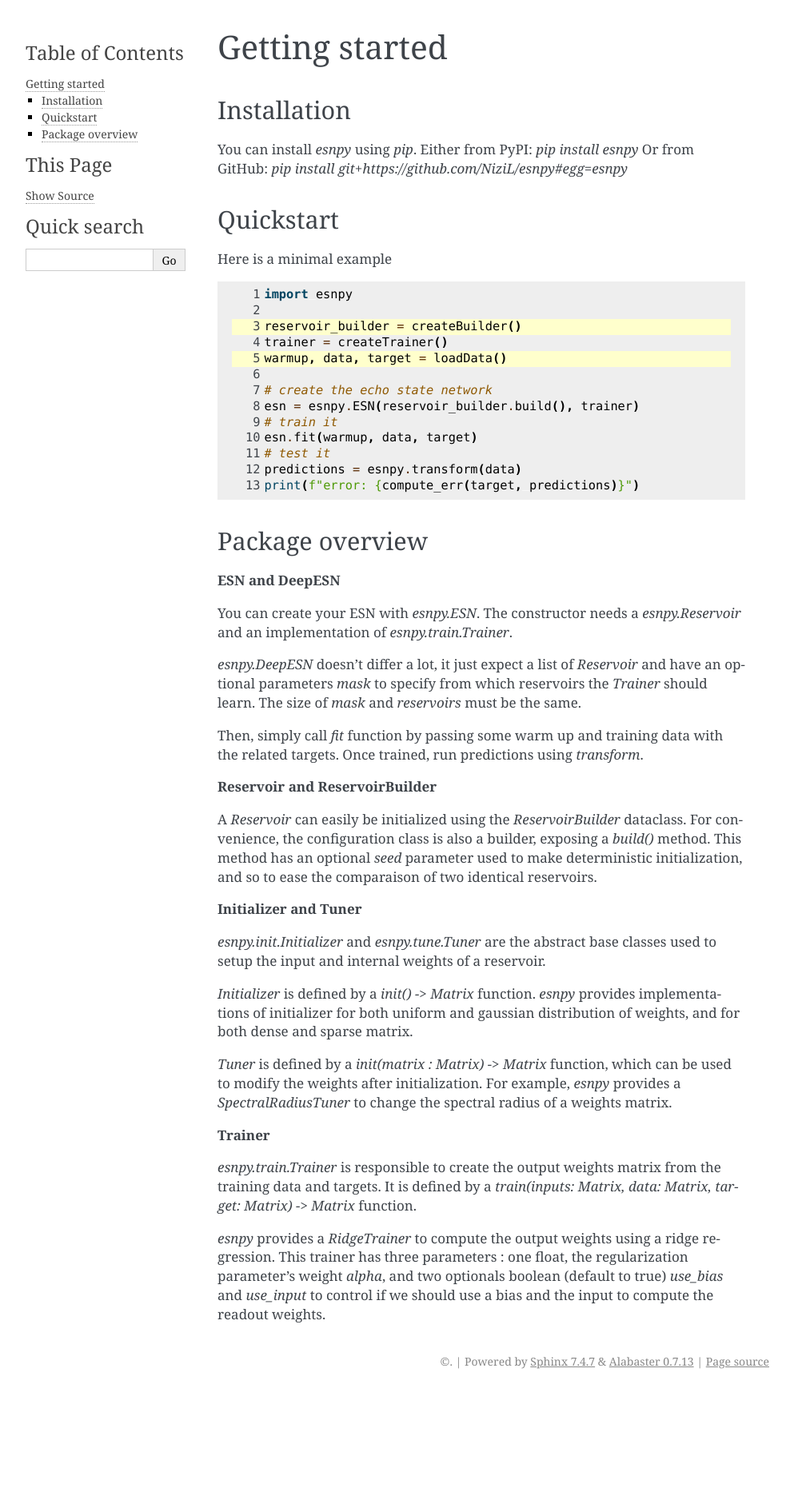
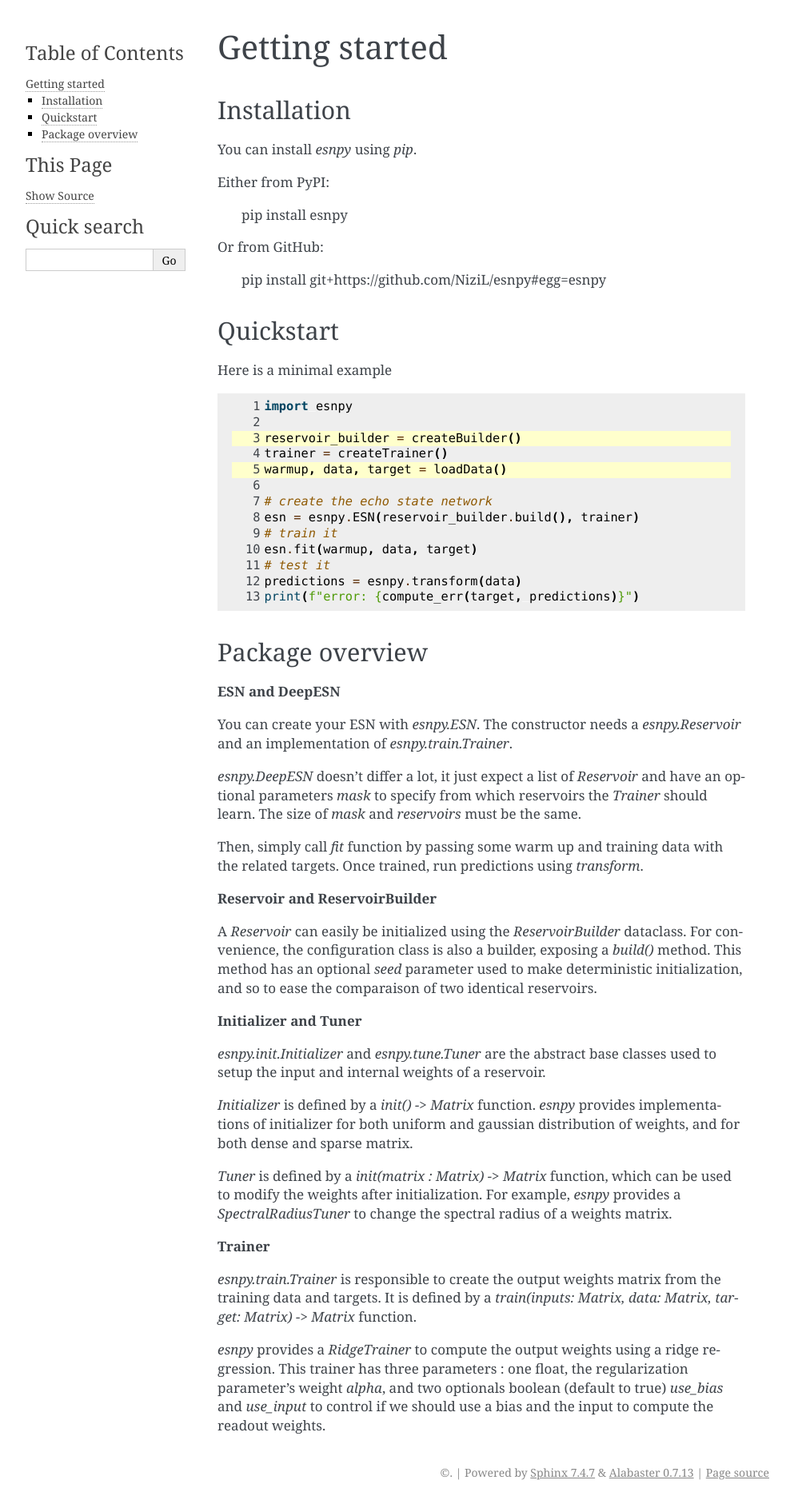
Before and after one commit to NiziL/esnpy, a Sphinx documentation site: the page built from docs/getting-started.rst, in a window 1280 px wide. Shown: the whole page at 80% size, without its empty margins (148-1141 px from the left). Built offline with Sphinx 7.4.7, drawn with Linux system fonts in a browser that asks for light colours; before the commit the page ends 1742 px from its top, so only the background shows below that.

```diff
--- a/docs/getting-started.rst
+++ b/docs/getting-started.rst
@@ -5,10 +5,14 @@ Installation
 ------------
 
 You can install `esnpy` using `pip`.
+
 Either from PyPI:
-`pip install esnpy`
+
+    pip install esnpy
+
 Or from GitHub:
-`pip install git+https://github.com/NiziL/esnpy#egg=esnpy`
+
+    pip install git+https://github.com/NiziL/esnpy#egg=esnpy
 
 Quickstart
 ----------
```
